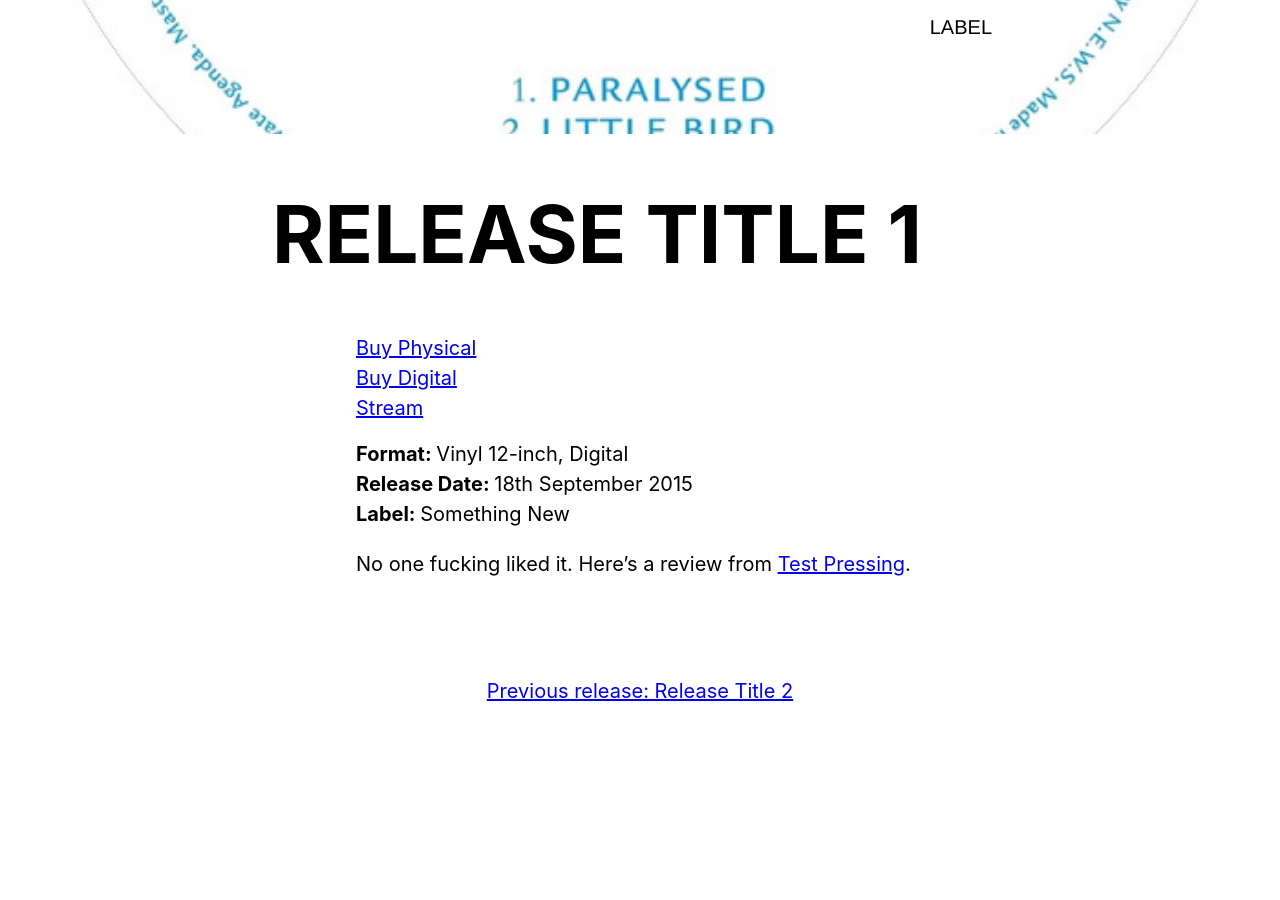
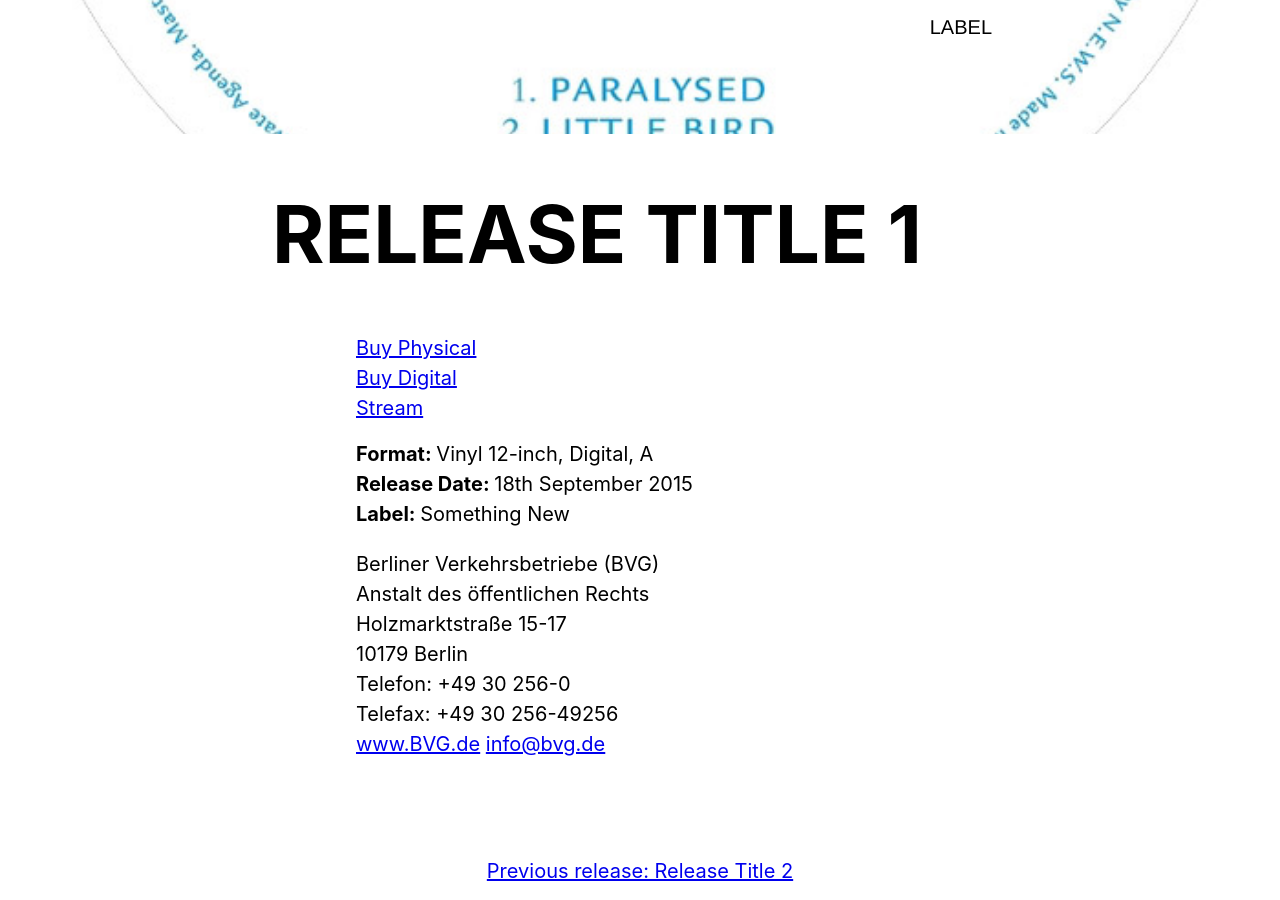
Before and after one commit to poulenc1899/nightshift-records.com, a Jekyll site: the page built from _discography/2015-09-18-release-title-2.md, in a window 1280 px wide and 900 px high, scrolled down 766 px. Built offline with Jekyll 4.4.1, drawn with Linux system fonts in a browser that asks for light colours; before the commit the page ends 1486 px from its top, so only the background shows below that.

Commit message:
Update from Forestry.io - Updated 2015-09-18-release-title-2.md

```diff
--- a/_discography/2015-09-18-release-title-2.md
+++ b/_discography/2015-09-18-release-title-2.md
@@ -3,7 +3,7 @@ title: Release Title 1
 layout: release
 release-date: 18th September 2015
 label: Something New
-format: Vinyl 12-inch, Digital
+format: Vinyl 12-inch, Digital, A
 links:
 - category: Buy Physical
   url: https://www.juno.co.uk/products/private-agenda-paralysed/586063-01/
@@ -22,4 +22,10 @@ main-image: assets/img/2-front.jpg
 back-image: assets/img/2-back.jpg
 
 ---
-No one fucking liked it. Here's a review from [Test Pressing](http://testpressing.org/).
+Berliner Verkehrsbetriebe (BVG)
+Anstalt des öffentlichen Rechts
+Holzmarktstraße 15-17
+10179 Berlin
+Telefon: +49 30 256-0
+Telefax: +49 30 256-49256
+[www.BVG.de](http://www.bvg.de/) [info@bvg.de](mailto:info@bvg.de)
```
